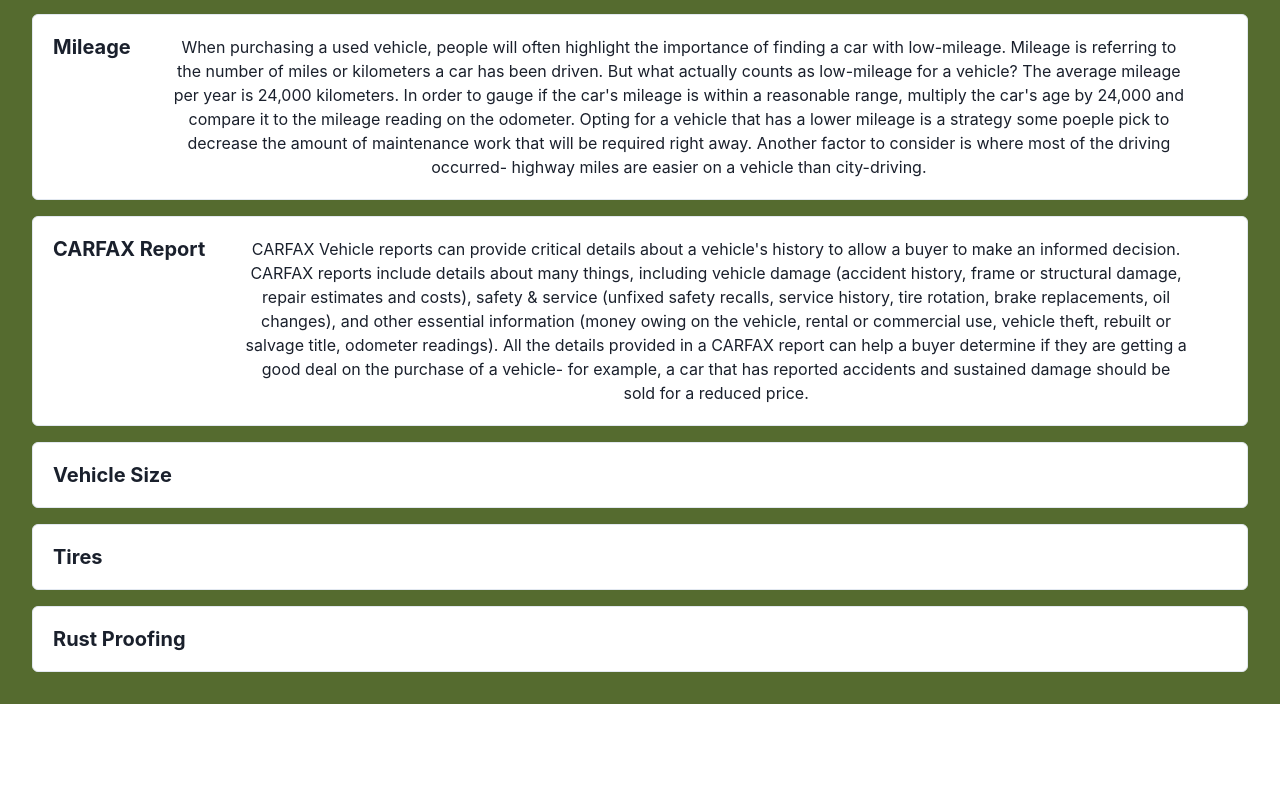
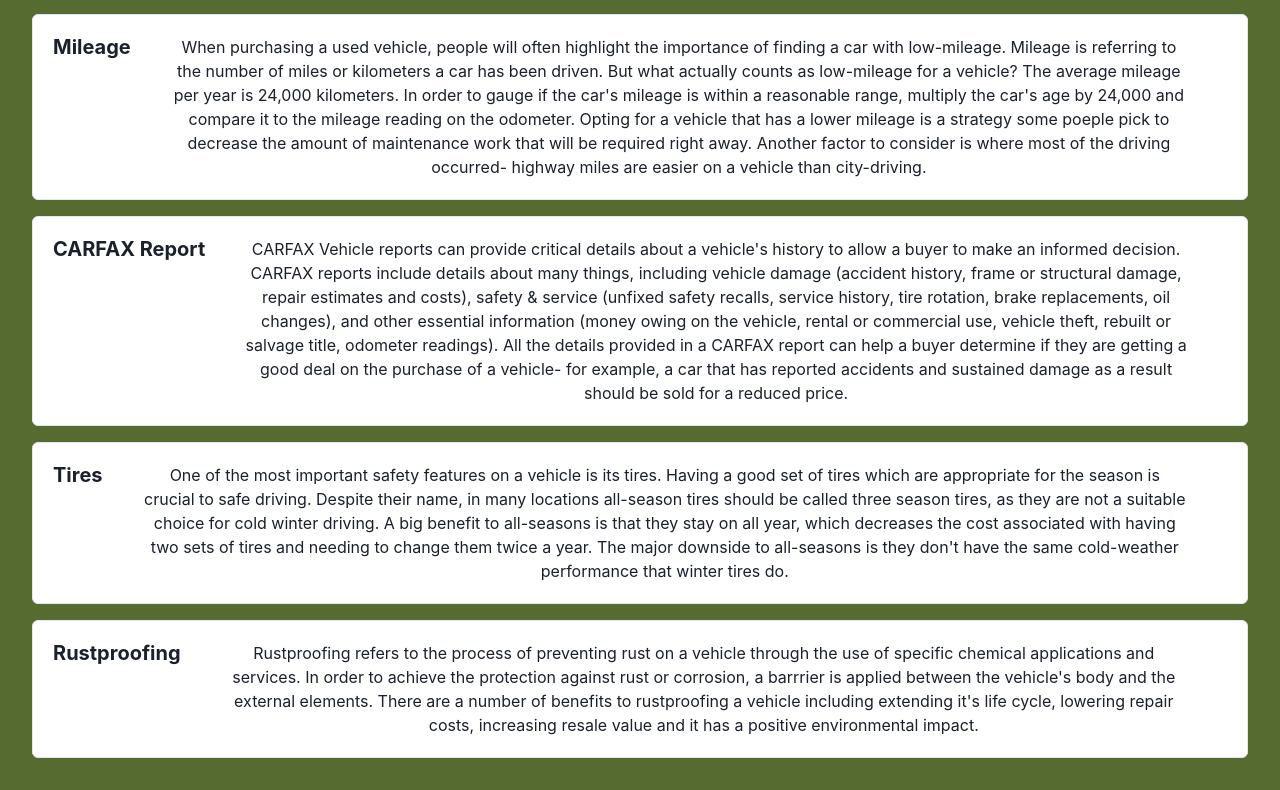
Before and after one commit to jackiebarry/car-project, a React (Vite) app: page /FAQs in a window 1280 px wide. Shown: the part 817-1607 px from the top of the page. Before the commit the page ends 1521 px from the top, so only its background shows below. Built offline with nearby package versions, Linux system fonts and the light colour scheme.

Commit message:
fixed home page display

```diff
--- a/src/FAQs.jsx
+++ b/src/FAQs.jsx
@@ -188,27 +188,9 @@
                 salvage title, odometer readings). All the details provided in a
                 CARFAX report can help a buyer determine if they are getting a
                 good deal on the purchase of a vehicle- for example, a car that
-                has reported accidents and sustained damage should be sold for a
-                reduced price.
+                has reported accidents and sustained damage as a result should
+                be sold for a reduced price.
               </p>
-            </CardBody>
-            <CardFooter>{/* <Button>View here</Button> */}</CardFooter>
-          </Card>
-        </GridItem>
-        <GridItem>
-          <Card
-            direction={{ base: "column", sm: "row" }}
-            overflow="hidden"
-            variant="outline"
-          >
-            <CardHeader>
-              <Heading as="h4" size="md">
-                {" "}
-                Vehicle Size{" "}
-              </Heading>
-            </CardHeader>
-            <CardBody>
-              <p></p>
             </CardBody>
             <CardFooter>{/* <Button>View here</Button> */}</CardFooter>
           </Card>
@@ -226,7 +208,18 @@
               </Heading>
             </CardHeader>
             <CardBody>
-              <p></p>
+              <p>
+                One of the most important safety features on a vehicle is its
+                tires. Having a good set of tires which are appropriate for the
+                season is crucial to safe driving. Despite their name, in many
+                locations all-season tires should be called three season tires,
+                as they are not a suitable choice for cold winter driving. A big
+                benefit to all-seasons is that they stay on all year, which
+                decreases the cost associated with having two sets of tires and
+                needing to change them twice a year. The major downside to
+                all-seasons is they don't have the same cold-weather performance
+                that winter tires do.{" "}
+              </p>
             </CardBody>
             <CardFooter>{/* <Button>View here</Button> */}</CardFooter>
           </Card>
@@ -240,11 +233,20 @@
             <CardHeader>
               <Heading as="h4" size="md">
                 {" "}
-                Rust Proofing{" "}
+                Rustproofing{" "}
               </Heading>
             </CardHeader>
             <CardBody>
-              <p></p>
+              <p>
+                Rustproofing refers to the process of preventing rust on a
+                vehicle through the use of specific chemical applications and
+                services. In order to achieve the protection against rust or
+                corrosion, a barrrier is applied between the vehicle's body and
+                the external elements. There are a number of benefits to
+                rustproofing a vehicle including extending it's life cycle,
+                lowering repair costs, increasing resale value and it has a
+                positive environmental impact.{" "}
+              </p>
             </CardBody>
             <CardFooter>{/* <Button>View here</Button> */}</CardFooter>
           </Card>
--- a/src/Home.jsx
+++ b/src/Home.jsx
@@ -23,7 +23,6 @@
         <Divider />
       </Box>
       <Grid
-        h="200px"
         templateRows="repeat(2, 1fr)"
         templateColumns="repeat(2, 1fr)"
         gap={4}
```
